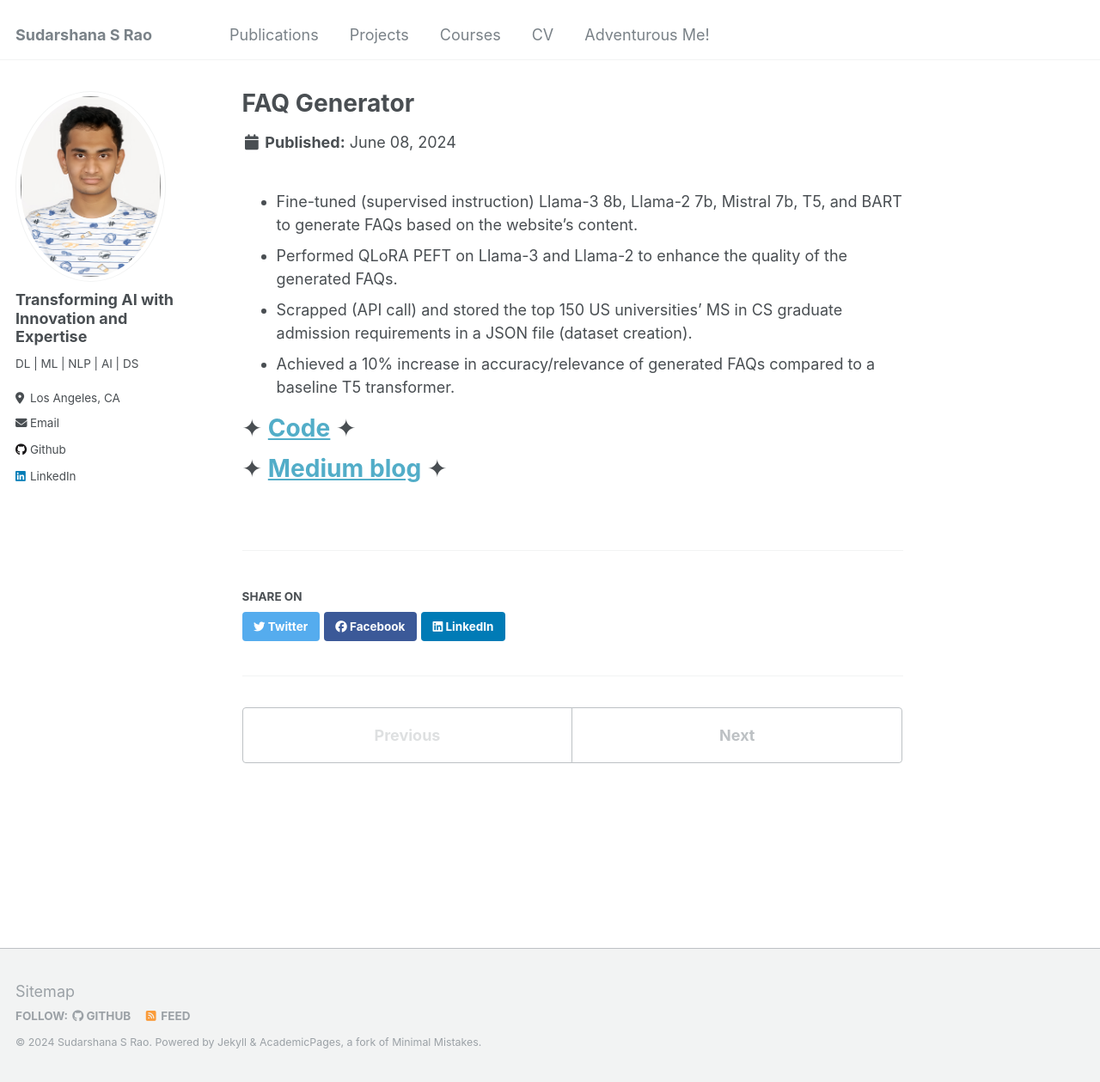
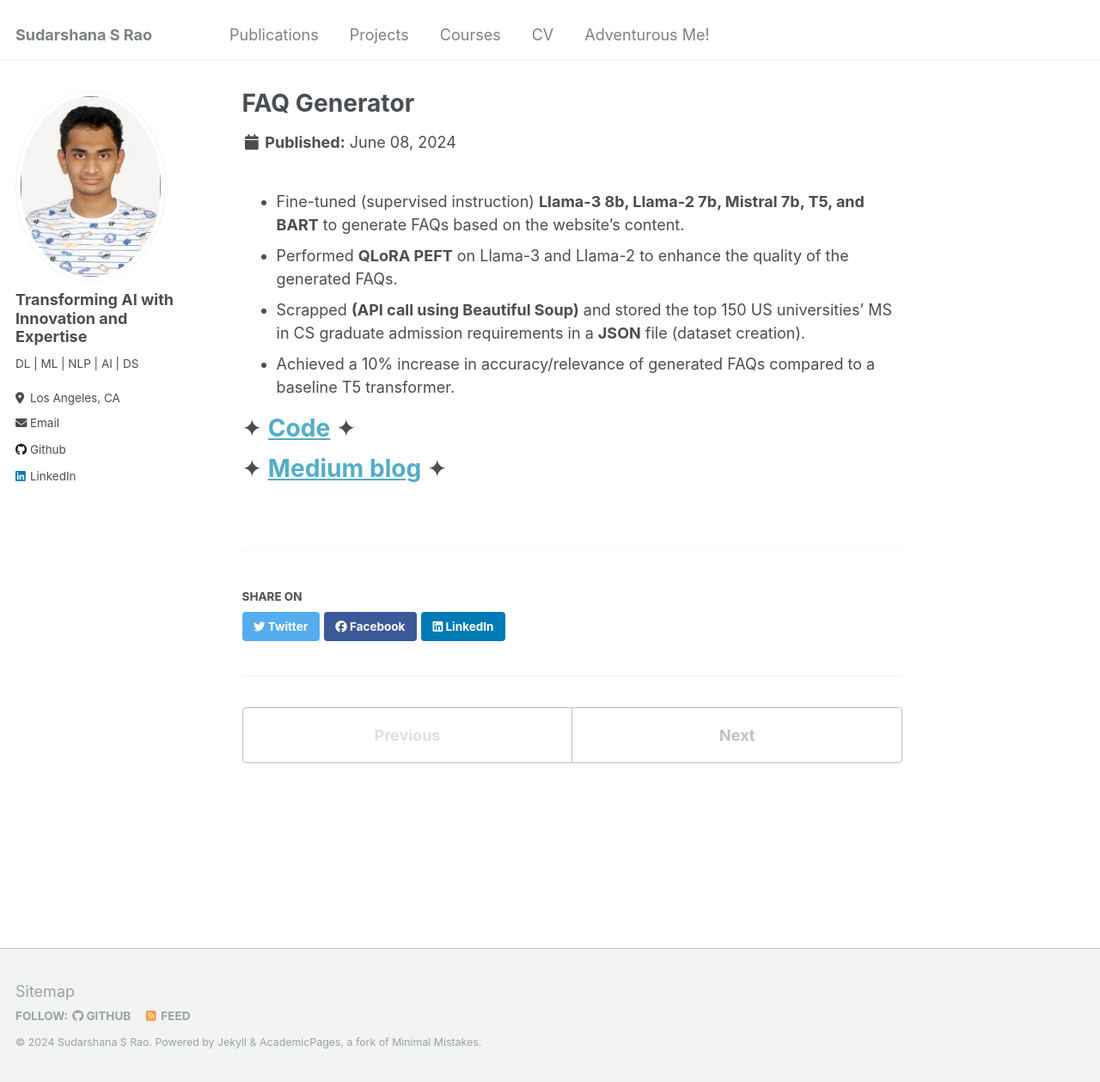
Before and after one commit to SudarshanaSRao/SudarshanaSRao.github.io, a Jekyll site: the page built from _portfolio/portfolio-1.md, in a window 1280 px wide and 1259 px high. Shown: the whole window at 86% size. Built offline with Jekyll 4.4.1, drawn with Linux system fonts in a browser that asks for light colours.

Commit message:
Update portfolio-1.md

```diff
--- a/_portfolio/portfolio-1.md
+++ b/_portfolio/portfolio-1.md
@@ -3,9 +3,9 @@ title: "FAQ Generator"
 collection: portfolio
 ---
 
-* Fine-tuned (supervised instruction) Llama-3 8b, Llama-2 7b, Mistral 7b, T5, and BART to generate FAQs based on the website’s content.
-* Performed QLoRA PEFT on Llama-3 and Llama-2 to enhance the quality of the generated FAQs.
-* Scrapped (API call) and stored the top 150 US universities’ MS in CS graduate admission requirements in a JSON file (dataset creation).
+* Fine-tuned (supervised instruction) **Llama-3 8b, Llama-2 7b, Mistral 7b, T5, and BART** to generate FAQs based on the website’s content.
+* Performed **QLoRA PEFT** on Llama-3 and Llama-2 to enhance the quality of the generated FAQs.
+* Scrapped **(API call using Beautiful Soup)** and stored the top 150 US universities’ MS in CS graduate admission requirements in a **JSON** file (dataset creation).
 * Achieved a 10% increase in accuracy/relevance of generated FAQs compared to a baseline T5 transformer.
 
 # ✦ [Code](https://github.com/SudarshanaSRao/CSCI-499_final_project) ✦
```
